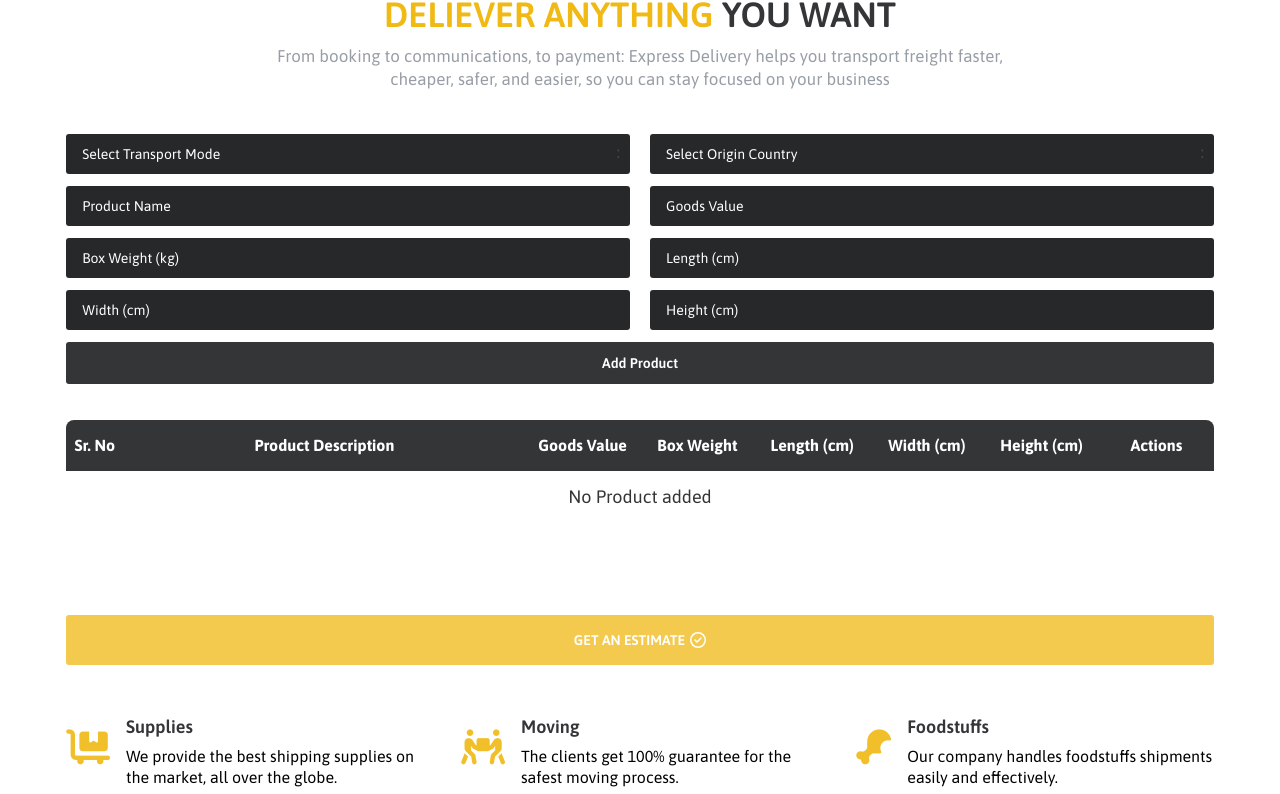
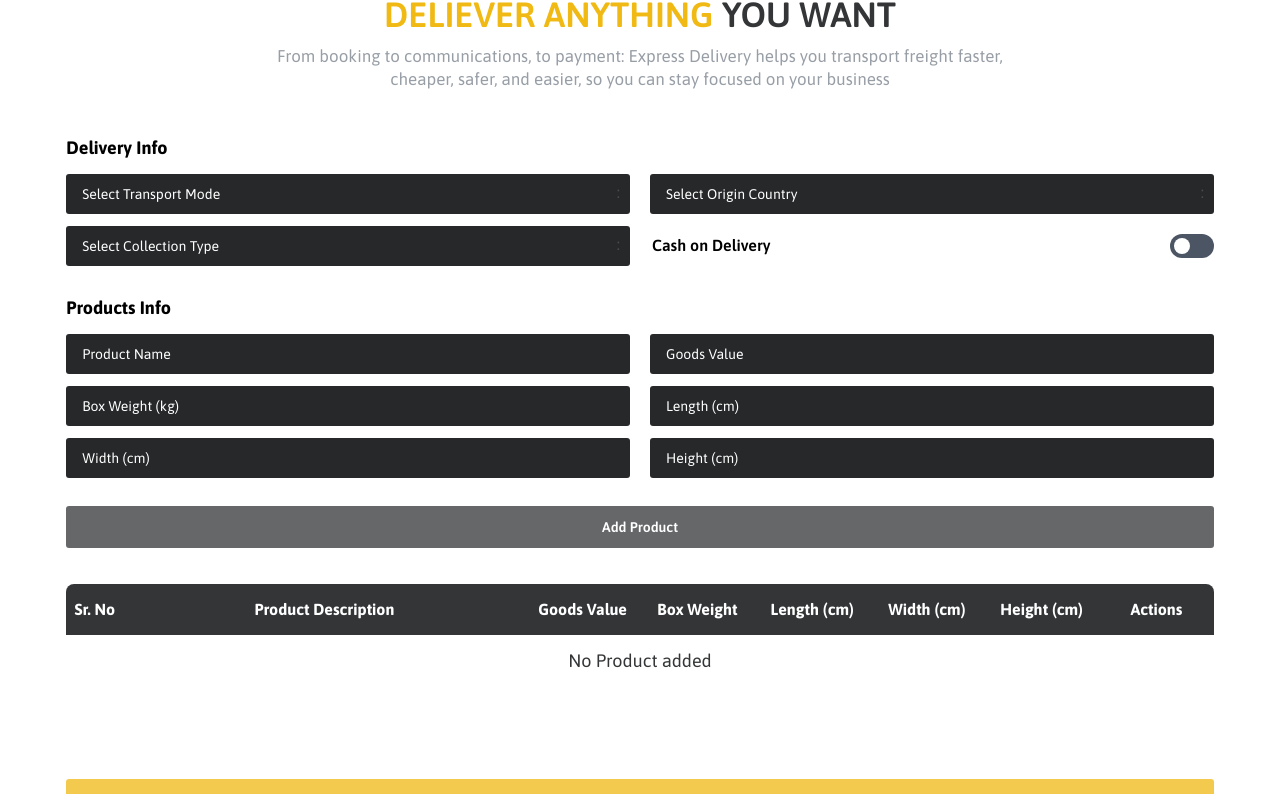
Before and after one commit to kashi992/YesExpress, a React (Create React App) app: page /track-shipment in a window 1280 px wide. Shown: the part 1376-2170 px from the top of the page. Built offline with nearby package versions, Linux system fonts and the light colour scheme.

Commit message:
added get a quote functionality

```diff
--- a/src/components/customSelect/customSelect.js
+++ b/src/components/customSelect/customSelect.js
@@ -1,11 +1,12 @@
 import React from 'react';
 
-const CustomSelect = ({ value, onChange, options, className,section }) => {
+const CustomSelect = ({ value, name, onChange, options, className,section }) => {
     return (
         <div className={`relative before:content-[':'] before:right-[10px] before:top-[45%] before:-translate-y-2/4 before:absolute  ${section}`}>
             <select
                 value={value}
                 onChange={onChange}
+                name={name}
                 className={`rounded-[3px] h-[40px] py-2 px-4 fs14 appearance-none cursor-pointer w-full  ${className}`}
             >
                 {options?.map(option => (
--- a/src/components/estimateCalculator/index.js
+++ b/src/components/estimateCalculator/index.js
@@ -1,47 +1,68 @@
-import React, { useState } from 'react'
+import React, { useEffect, useState } from 'react'
 // import DatePicker from "react-datepicker";
 import 'react-datepicker/dist/react-datepicker.css';
 import CustomSelect from '../customSelect/customSelect'
 import TickBox from '../../assets/images/tickBox'
 import Button from '../buttons/button';
-import CustomInput from '../customInput/customInput';
 import { getQuote } from '../../services/api/invoiceApi';
 import './index.scss'
+import LinkButton from '../buttons/linkButton';
 const EstimateCalculator = () => {
-    const [transportMode, setTransportMode] = useState('selected-value');
-    const [originCountry, setOriginCountry] = useState('selected-value');
+    const [transportMode, setTransportMode] = useState('');
     // const [selectedDate, setSelectedDate] = useState(null);
-    const [isBtnHover, setIsBtnHover] = useState(false);
     const [products, setProducts] = useState([])
     const [editProductIndex, setEditProductIndex] = useState()
+    const [quotedPrice, setQuotedPrice] = useState('')
+    const [codEnabled, setCodEnabled] = useState(false);
 
     const handleTransportModeChange = (event) => {
         setTransportMode(event.target.value);
     };
 
-    const handleOriginCountryChange = (event) => {
-        setOriginCountry(event.target.value);
-    };
 
     const transportModeOptions = [
-        { value: 'selected-value', label: 'Select Transport Mode' },
+        { value: '', label: 'Select Transport Mode' },
         { value: '1', label: 'Sea' },
     ];
 
     const originCountryOptions = [
-        { value: 'selected-value', label: 'Select Origin Country' },
-        { value: '1', label: 'Australia to Pakistan' },
-        { value: '2', label: 'Pakistan to Australia' }
+        { value: '', label: 'Select Origin Country' },
+        { value: 'australia', label: 'Australia to Pakistan' },
+        { value: 'pakistan', label: 'Pakistan to Australia' }
+    ];
+
+    const collectionTypeOptions = [
+        { value: '', label: 'Select Collection Type' },
+        { value: 'Dropoff', label: 'Drop-Off' },
+        { value: 'Collection', label: 'Collection' }
     ];
 
     const [productFormData, setProductFormData] = useState({
+        country: '',
         productDescription: '',
         goodsValue: '',
         boxWeight: '',
         length: '',
         width: '',
-        height: ''
+        height: '',
+        cargo_type: '',
+        additionalCost: 0,
+        COD: 0
     });
+
+    useEffect(()=>{
+        setProductFormData(prevData => ({
+            ...prevData,
+            ['COD']: codEnabled ? 1 : 0
+        }));
+        for(const product of products){
+            product.COD = codEnabled ? 1 : 0
+        }
+    },[codEnabled])
+
+    useEffect(()=>{
+        setQuotedPrice('')
+    },[productFormData, codEnabled, products])
 
     const handleAddProduct = () => {
         if (productFormData) {
@@ -52,7 +73,7 @@ const EstimateCalculator = () => {
                 boxWeight: '',
                 length: '',
                 width: '',
-                height: ''
+                height: '',
             });
         }
     };
@@ -100,67 +121,69 @@ const EstimateCalculator = () => {
     const getCustomQuote = async ()=>{
         console.log('Loading')
         const quotePayload = {
-            "productData":
-            [
-                {
-                  "country": "pakistan",
-                  "productName": "Smartphone",
-                  "priceOfGoods": 500,
-                  "boxWeight": 20,
-                  "length": 15,
-                  "width": 8,
-                  "height": 5,
-                  "cargo_type": "Dropoff",
-                  "additionalCost": 20,
-                  "comments": "Brand new smartphone with all accessories.",
-                  "COD": 1
+            "productData": products
         }
-            ]
+        try {
+            const response = await getQuote(quotePayload);
+            const isSuccess = response?.data?.status;
+            if (isSuccess) {
+                setQuotedPrice(response?.data?.quotePrice)
+                console.log(response)
             }
-        console.log(JSON.stringify(products, null, 2));
-        // try {
-        //     const response = await getQuote(quotePayload);
-        //     const isSuccess = response?.data?.status;
-        //     if (isSuccess) {
-        //         console.log(response)
-        //     }
-        // } catch (error) {
-        //     console.error('An error occurred while fetching data: ', error);
-        //     // setLoading(false)
-        // }
+        } catch (error) {
+            console.error('An error occurred while fetching data: ', error);
+            // setLoading(false)
+        }
         console.log('Loaded')
     }
 
+    const clearQuote = () =>{
+        setQuotedPrice('')
+        setProducts('')
+        setProductFormData({
+            country: '',
+            productDescription: '',
+            goodsValue: '',
+            boxWeight: '',
+            length: '',
+            width: '',
+            height: '',
+            cargo_type: '',
+            additionalCost: 0,
+            COD: 0
+        })
+    }
 
 
     return (
+        <div>
+            {!quotedPrice ?
                 <div className='flex gap-y-3 justify-between flex-wrap calculatorWrap'>
+                    <h6 className='text-lg w-full font-bold'>Delivery Info</h6>
                     <CustomSelect className='bg-[#262829] text-white' section='w50_10 before:text-[#4b4c4e] hover:before:text-white' value={transportMode} onChange={handleTransportModeChange} options={transportModeOptions} />
-            <CustomSelect className='bg-[#262829] text-white' section='w50_10 before:text-[#4b4c4e] hover:before:text-white' value={originCountry} onChange={handleOriginCountryChange} options={originCountryOptions} />
-            {/* <input type="text" className='w50_10 h-[40px] w-[90px] rounded-[3px] py-2 px-4 fs14 bg-[#262829] text-white placeholder:text-white' placeholder='Weight' />
-            <input type="text" className='w50_10 h-[40px] w-[90px] rounded-[3px] py-2 px-4 fs14 bg-[#262829] text-white placeholder:text-white' placeholder='Volumn' />
-            <input type="text" className='w50_10 h-[40px] w-[90px] rounded-[3px] py-2 px-4 fs14 bg-[#262829] text-white placeholder:text-white' placeholder='Width' />
-            <input type="text" className='w50_10 h-[40px] w-[90px] rounded-[3px] py-2 px-4 fs14 bg-[#262829] text-white placeholder:text-white' placeholder='Height' />
-            <DatePicker
-                selected={selectedDate}
-                onChange={date => setSelectedDate(date)}
-                placeholderText="Shipment Date"
-                dateFormat="MM/dd/yyyy"
-                className='w-full h-[40px] rounded-[3px] py-2 px-4 fs14 bg-[#262829] text-white placeholder:text-white'
-            />
-            */}
+                    <CustomSelect className='bg-[#262829] text-white' section='w50_10 before:text-[#4b4c4e] hover:before:text-white' name='country' value={productFormData.country} onChange={handleProductFormChange} options={originCountryOptions} />
+                    <CustomSelect className='bg-[#262829] text-white' section='w50_10 before:text-[#4b4c4e] hover:before:text-white' name='cargo_type' value={productFormData.cargo_type} onChange={handleProductFormChange} options={collectionTypeOptions} />
+                    <div className="flex justify-between items-center w-[50%] ps-3">
+                        <h6 className='fs16 fw600'>Cash on Delivery</h6>
+                        <button type="button" onClick={() => setCodEnabled(!codEnabled)}
+                            className={`${codEnabled ? 'bg-blue-600' : 'bg-gray-600'} relative inline-flex items-center h-6 rounded-full w-11`}>
+                            <span className={`${codEnabled ? 'translate-x-6' : 'translate-x-1'} inline-block w-4 h-4 transform bg-white rounded-full transition`} />
+                        </button>
+                    </div>
+                    <h6 className='text-lg w-full mt-4 font-bold'>Products Info</h6>
                     <input placeholder='Product Name' name="productDescription" value={productFormData.productDescription} onChange={handleProductFormChange} className='w50_10 h-[40px] rounded-[3px] py-2 px-4 fs14 bg-[#262829] text-white placeholder:text-white' />
                     <input placeholder='Goods Value' name="goodsValue" value={productFormData.goodsValue} onChange={handleProductFormChange} className='w50_10 h-[40px] rounded-[3px] py-2 px-4 fs14 bg-[#262829] text-white placeholder:text-white' />
                     <input placeholder="Box Weight (kg)" name="boxWeight" type="text" value={productFormData.boxWeight} onChange={handleProductFormChange} className='w50_10 h-[40px] rounded-[3px] py-2 px-4 fs14 bg-[#262829] text-white placeholder:text-white'/>
                     <input placeholder="Length (cm)" name="length" type="text" value={productFormData.length} onChange={handleProductFormChange} className='w50_10 h-[40px] rounded-[3px] py-2 px-4 fs14 bg-[#262829] text-white placeholder:text-white'/>
                     <input placeholder="Width (cm)" name="width" type="text" value={productFormData.width} onChange={handleProductFormChange} className='w50_10 h-[40px] rounded-[3px] py-2 px-4 fs14 bg-[#262829] text-white placeholder:text-white'/>
                     <input placeholder="Height (cm)" name="height" type="text" value={productFormData.height} onChange={handleProductFormChange} className='w50_10 h-[40px] rounded-[3px] py-2 px-4 fs14 bg-[#262829] text-white placeholder:text-white'/>
-
+                    <div className='mt-4 w-full'>
                         {editProductIndex >= 0 ?
-                <Button onClick={()=>saveEditedProduct(editProductIndex)} text="Save Product" className="secondaryBg text-white w-full formBtn" />
+                            <Button onClick={()=>saveEditedProduct(editProductIndex)} text="Save Product" className="secondaryBg text-white w-full formBtn hover:bg-[#f0b913]" />
                             :
-                <Button onClick={handleAddProduct} text="Add Product" className="secondaryBg text-white w-full formBtn" />
+                            <Button onClick={handleAddProduct} isDisabled={productFormData.country === '' || productFormData.cargo_type  === '' } text="Add Product" className="secondaryBg text-white w-full formBtn hover:bg-[#f0b913]" />
                         }
+                    </div>
                     <div className='mt-6 mb-14 bg-white rounded-[8px] w-full'>
                         <table className='w-full table border-collapse border-1  customTable'>
                             <thead>
@@ -202,8 +225,24 @@ const EstimateCalculator = () => {
                         </table>
                     </div>
                     <div className='w-full flex gap-4 mt-6'>
-                <Button onClick={getCustomQuote} className={`w-full uppercase h-[50px] text-nowrap bg-[#f0b913] ${isBtnHover ? 'text-[#333537]' : ' text-white'}`} isDisabled={!products.length} text='Get an Estimate' hasIcon={<TickBox className='w-[16px]' iconclr={isBtnHover ? '#333537' : '#fff'} />} onMouseEnter={() => setIsBtnHover(true)} onMouseLeave={() => setIsBtnHover(false)} />
+                        <Button onClick={getCustomQuote} className={`w-full uppercase h-[50px] text-nowrap bg-[#f0b913] hover:text-[#333537] text-white`} isDisabled={!products.length} text='Get an Estimate' hasIcon={<TickBox className='w-[16px]' iconclr={'currentColor'} />} />
                     </div>
+                </div>
+            :
+                <div>
+                    <div className='border border-1 border-[#f0b913] p-4 mt-10 rounded-sm'>
+                        <h3 className='text-2xl mb-5 text-center font-bold'>Here's your quote for the requested products.</h3>
+                        <h3 className='text-lg mb-3'><strong>Invoice Type:</strong> {productFormData.country === 'australia' ? 'Australia to Pakistan':'Pakistan to Australia'}</h3>
+                        <h3 className='text-lg mb-3'><strong>COD:</strong> {codEnabled ? 'YES' : 'NO'}</h3>
+                        <h3 className='text-lg mb-3'><strong>Collection Type:</strong> {productFormData.cargo_type}</h3>
+                        <h3 className='text-lg mb-3'><strong>Total Cost:</strong> {quotedPrice}</h3>
+                    </div>
+                    <div className='flex justify-center items-center gap-4 mt-5'>
+                        <LinkButton link={'/book-shipment'} text={'Book a Shipment'} className={`w-full uppercase h-[50px] text-nowrap bg-[#f0b913] hover:text-[#333537] text-white`} />
+                        <Button onClick={clearQuote} text='Get a new Quote' className={`w-full uppercase h-[50px] text-nowrap bg-[#f0b913] hover:text-[#333537]  text-white`} />
+                    </div>
+                </div>
+            }
         </div>
     )
 }
```
Lines whose indentation alone changed are shown as unchanged.
